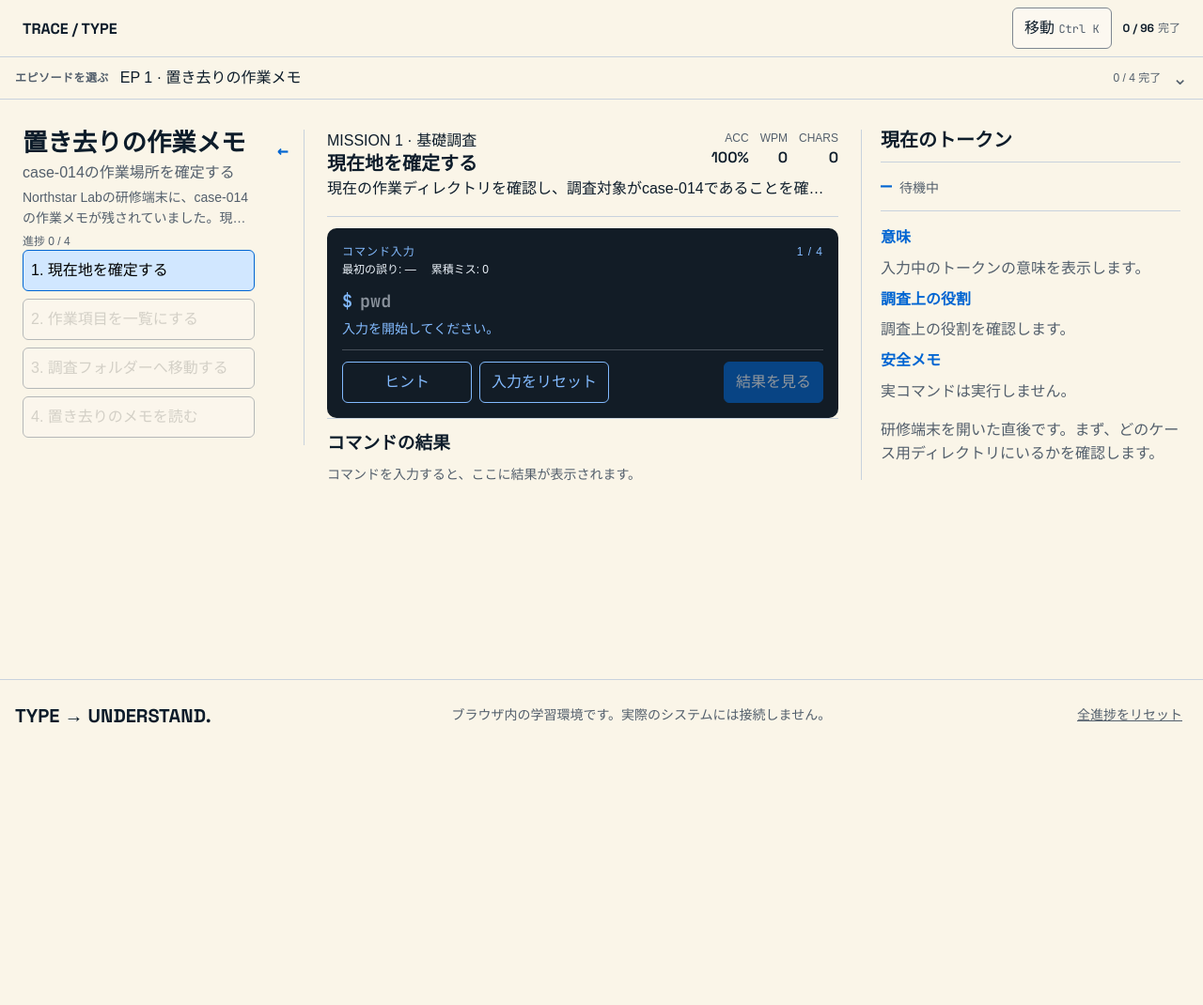
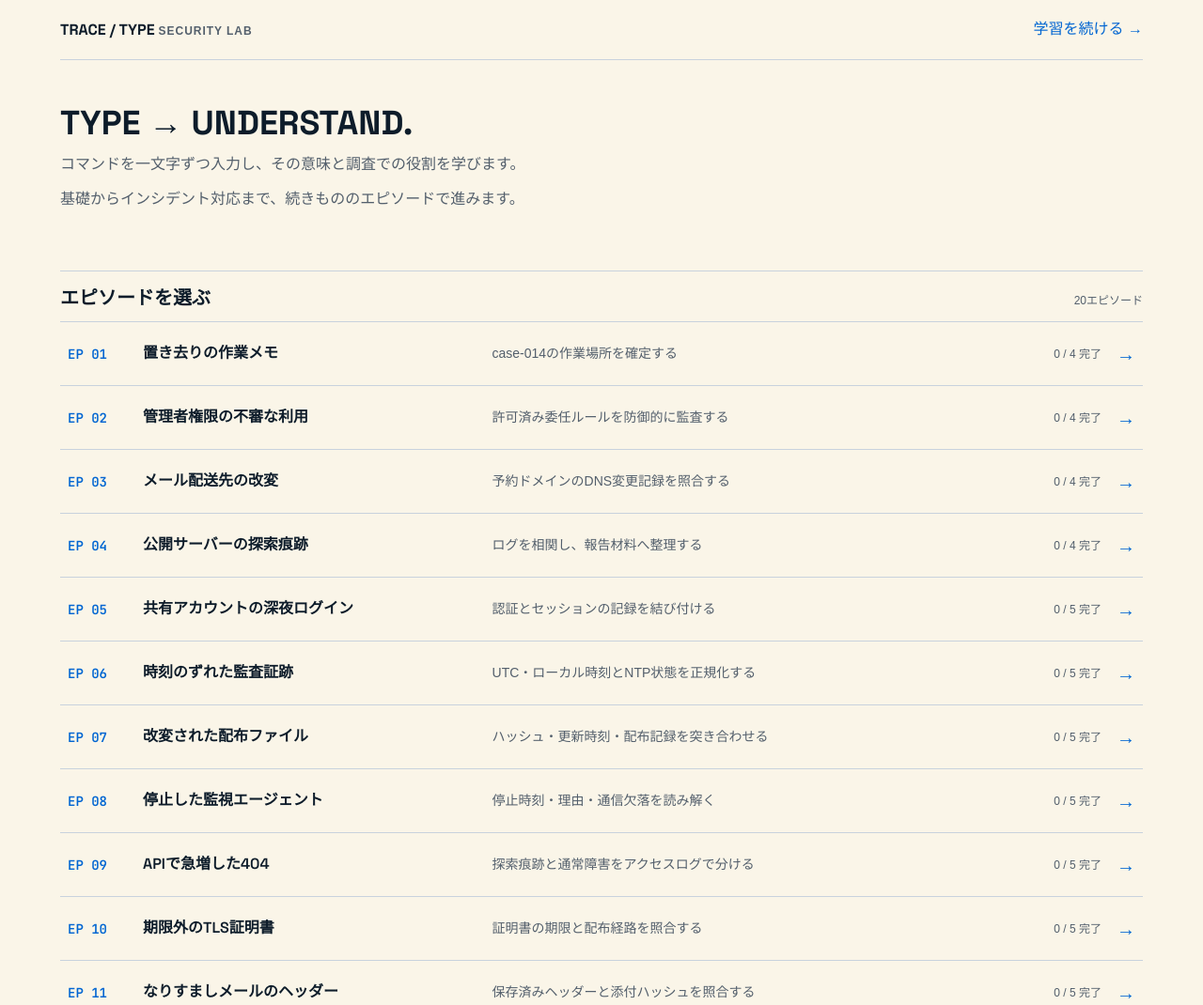
Before and after one commit to okuda-ry/trace-type, a website: page index.html in a window 1280 px wide. Shown: the top 1070 px of the page at 94% size. Before the commit the page ends 800 px from the top, so only its background shows below. Drawn offline with Linux system fonts and the light colour scheme; a web font is replaced by a local one.

Commit message:
feat: add public episode home

```diff
--- a/app.js
+++ b/app.js
@@ -1,4 +1,4 @@
-import { analyze, mistakeKeysAdded, tokenAt, wpm } from "./typing-engine.js?v=20260825-panel2";
+import { analyze, mistakeKeysAdded, tokenAt, wpm } from "./typing-engine.js?v=20260825-home1";
 import {
   flattenMissions,
   isMissionUnlocked,
@@ -7,7 +7,7 @@ import {
   normalizeCompleted,
   normalizeMisses,
   resolveInitialMissionId,
-} from "./progression.js?v=20260825-panel2";
+} from "./progression.js?v=20260825-home1";
 const $ = (s) => document.querySelector(s);
 const read = (k, d) => {
   try {
@@ -149,6 +149,11 @@ function episodeMissionId(index) {
     ep.missions.at(-1)?.id ||
     null
   );
+}
+function requestedEpisodeMissionId(data) {
+  const requestedId = new URLSearchParams(window.location.search).get("episode");
+  const index = data.episodes.findIndex((episode) => episode.id === requestedId);
+  return index < 0 ? null : episodeMissionId(index);
 }
 function closeEpisodePicker() {
   if (e.picker) {
@@ -642,7 +647,11 @@ fetch("./data/missions.json", { cache: "no-cache" })
       saved = JSON.parse(localStorage.getItem("trace-v2-current") || "null");
     } catch {}
     renderEpisodes();
-    select(resolveInitialMissionId(data, completed, saved) || missions[0]?.id);
+    select(
+      requestedEpisodeMissionId(data) ||
+        resolveInitialMissionId(data, completed, saved) ||
+        missions[0]?.id,
+    );
     e.global.textContent = `${completed.length} / ${missions.length}`;
   })
   .catch((error) => {
--- /dev/null
+++ b/home.css
@@ -0,0 +1,275 @@
+/* Hallmark · pre-emit critique: P5 H5 E5 S5 R5 V4
+ * genre: modern-minimal · macrostructure: Index-First · theme: Cobalt-on-warm-paper · nav: N9 · footer: Ft2 · enrichment:none · motion:none · audience: IT beginners and security career learners · use: choose an episode · tone: technical-austere
+ * contrast: pass (40–41) · slop: pass (1–58) · honest: pass (46) · chrome: pass (47) · tokens: pass (48) · responsive: pass (49) · mobile: pass (34,49,50–57) · icons: pass (30) */
+@import url('https://fonts.googleapis.com/css2?family=IBM+Plex+Sans+JP:wght@400;500;600&family=JetBrains+Mono:wght@400;600&family=Space+Grotesk:wght@600;700&display=swap');
+@import url('./tokens.css');
+
+* {
+  box-sizing: border-box;
+}
+
+html,
+body {
+  min-width: 0;
+  min-height: 100vh;
+  margin: 0;
+  overflow-x: clip;
+  background: var(--color-paper);
+  color: var(--color-ink);
+  font: 16px/1.55 var(--font-body);
+}
+
+body {
+  display: flex;
+  flex-direction: column;
+}
+
+a {
+  color: inherit;
+}
+
+a:focus-visible {
+  outline: 2px solid var(--color-focus);
+  outline-offset: 2px;
+}
+
+.home-nav,
+.home-main,
+.home-footer {
+  width: min(calc(100% - (2 * var(--space-xs))), 72rem);
+  margin-inline: auto;
+}
+
+.home-nav {
+  display: flex;
+  align-items: center;
+  justify-content: space-between;
+  gap: var(--space-sm);
+  min-height: 56px;
+  border-bottom: 1px solid var(--color-rule);
+}
+
+.home-wordmark {
+  min-width: 0;
+  overflow: hidden;
+  color: var(--color-ink);
+  font: 700 var(--text-md) var(--font-display);
+  text-decoration: none;
+  text-overflow: ellipsis;
+  white-space: nowrap;
+}
+
+.home-wordmark:hover {
+  color: var(--color-cobalt);
+}
+
+.home-wordmark:active {
+  color: var(--color-ink);
+}
+
+.home-wordmark span {
+  display: none;
+  color: var(--color-muted);
+  font: 600 var(--text-xs) var(--font-body);
+  letter-spacing: .08em;
+}
+
+.home-resume {
+  display: inline-flex;
+  align-items: center;
+  min-height: 44px;
+  border-bottom: 1px solid transparent;
+  color: var(--color-cobalt);
+  text-decoration: none;
+  white-space: nowrap;
+}
+
+.home-resume:hover,
+.home-resume:focus-visible {
+  border-bottom-color: var(--color-cobalt);
+}
+
+.home-resume:active {
+  color: var(--color-ink);
+}
+
+.home-main {
+  flex: 1;
+  padding-block: var(--space-xl);
+}
+
+.home-hero {
+  max-width: 65ch;
+  padding-bottom: calc(var(--space-xl) + var(--space-xs));
+}
+
+.home-hero h1 {
+  min-width: 0;
+  margin: 0;
+  overflow-wrap: anywhere;
+  font: 700 var(--text-display)/1.08 var(--font-display);
+}
+
+.home-hero p {
+  max-width: 65ch;
+  margin: var(--space-xs) 0 0;
+  color: var(--color-muted);
+}
+
+.home-index {
+  border-top: 1px solid var(--color-rule);
+}
+
+.home-index-heading {
+  display: block;
+  align-items: baseline;
+  justify-content: space-between;
+  gap: var(--space-sm);
+  padding-block: var(--space-sm) var(--space-xs);
+}
+
+.home-index-heading h2 {
+  margin: 0;
+  font: 600 var(--text-lg)/1.2 var(--font-display);
+}
+
+.home-index-heading p {
+  margin: var(--space-3xs) 0 0;
+  color: var(--color-muted);
+  font-size: var(--text-xs);
+  text-align: left;
+}
+
+.home-index-heading p[data-state="error"] {
+  color: var(--color-warning);
+}
+
+.home-episode-list {
+  border-top: 1px solid var(--color-rule);
+}
+
+.home-episode-row {
+  display: grid;
+  grid-template-columns: 3.5rem minmax(0, 1fr) auto;
+  align-items: center;
+  gap: var(--space-2xs);
+  min-height: 76px;
+  border-bottom: 1px solid var(--color-rule);
+  padding: var(--space-2xs) var(--space-2xs);
+  color: var(--color-ink);
+  text-decoration: none;
+}
+
+.home-episode-row:hover,
+.home-episode-row:focus-visible {
+  background: var(--color-cobalt-soft);
+}
+
+.home-episode-row:active {
+  color: var(--color-cobalt);
+}
+
+.home-episode-row[aria-current="page"] {
+  border-inline-start: 2px solid var(--color-cobalt);
+}
+
+.home-episode-number {
+  color: var(--color-cobalt);
+  font: 600 var(--text-sm) var(--font-code);
+  white-space: nowrap;
+}
+
+.home-episode-body {
+  display: grid;
+  grid-template-columns: minmax(0, 1fr);
+  align-items: baseline;
+  gap: var(--space-3xs);
+  min-width: 0;
+}
+
+.home-episode-title {
+  min-width: 0;
+  font: 600 var(--text-md)/1.25 var(--font-display);
+  overflow: hidden;
+  text-overflow: ellipsis;
+  white-space: nowrap;
+}
+
+.home-episode-subtitle {
+  min-width: 0;
+  overflow: hidden;
+  color: var(--color-muted);
+  font-size: var(--text-sm);
+  text-overflow: ellipsis;
+  white-space: nowrap;
+}
+
+.home-episode-progress {
+  margin-top: var(--space-3xs);
+  overflow: hidden;
+  color: var(--color-muted);
+  font: var(--text-xs) var(--font-body);
+  text-overflow: ellipsis;
+  white-space: nowrap;
+}
+
+.home-episode-arrow {
+  color: var(--color-cobalt);
+  font: 600 var(--text-lg)/1 var(--font-display);
+  white-space: nowrap;
+}
+
+.home-footer {
+  border-top: 1px solid var(--color-rule);
+  padding-block: var(--space-sm);
+  color: var(--color-muted);
+  font-size: var(--text-xs);
+}
+
+@media (min-width: 40rem) {
+  .home-nav,
+  .home-main,
+  .home-footer {
+    width: min(calc(100% - (2 * var(--space-sm))), 72rem);
+  }
+
+  .home-nav {
+    min-height: 64px;
+  }
+
+  .home-wordmark span {
+    display: inline;
+  }
+
+  .home-main {
+    padding-block: clamp(var(--space-xl), 8vw, var(--space-2xl));
+  }
+
+  .home-hero {
+    padding-bottom: calc(var(--space-2xl) + var(--space-sm));
+  }
+
+  .home-index-heading {
+    display: flex;
+  }
+
+  .home-index-heading p {
+    margin-top: 0;
+    text-align: right;
+  }
+
+  .home-episode-row {
+    grid-template-columns: 4rem minmax(0, 1fr) auto;
+    gap: var(--space-sm);
+    min-height: 68px;
+  }
+
+  .home-episode-body {
+    grid-template-columns: minmax(10rem, 1.1fr) minmax(0, 1.8fr) auto;
+    gap: var(--space-sm);
+  }
+
+  .home-episode-progress {
+    margin-top: 0;
+  }
+}
--- /dev/null
+++ b/home.js
@@ -0,0 +1,88 @@
+import {
+  episodeProgress,
+  normalizeCompleted,
+} from "./progression.js?v=20260825-home1";
+
+const $ = (selector) => document.querySelector(selector);
+const list = $("#episodeList");
+const status = $("#homeStatus");
+
+function readJSON(key, fallback) {
+  try {
+    const value = JSON.parse(localStorage.getItem(key) || "null");
+    return value === null ? fallback : value;
+  } catch {
+    return fallback;
+  }
+}
+
+function setStatus(message, state = "") {
+  status.textContent = message;
+  if (state) status.dataset.state = state;
+  else delete status.dataset.state;
+}
+
+function renderEpisode(episode, completed, currentEpisodeId) {
+  const progress = episodeProgress({ episodes: [episode] }, episode.id, completed);
+  const link = document.createElement("a");
+  link.className = "home-episode-row";
+  link.href = `lab.html?episode=${encodeURIComponent(episode.id)}`;
+  link.title = `EP ${String(episode.number).padStart(2, "0")} · ${episode.title}`;
+  if (episode.id === currentEpisodeId) link.setAttribute("aria-current", "page");
+
+  const number = document.createElement("span");
+  number.className = "home-episode-number";
+  number.textContent = `EP ${String(episode.number).padStart(2, "0")}`;
+
+  const body = document.createElement("span");
+  body.className = "home-episode-body";
+  const title = document.createElement("span");
+  title.className = "home-episode-title";
+  title.textContent = episode.title;
+  const subtitle = document.createElement("span");
+  subtitle.className = "home-episode-subtitle";
+  subtitle.textContent = episode.subtitle || "";
+  const done = document.createElement("span");
+  done.className = "home-episode-progress";
+  done.textContent = `${progress.done} / ${progress.total} 完了`;
+  body.append(title, subtitle, done);
+
+  const arrow = document.createElement("span");
+  arrow.className = "home-episode-arrow";
+  arrow.setAttribute("aria-hidden", "true");
+  arrow.textContent = "→";
+  link.append(number, body, arrow);
+  list.append(link);
+}
+
+setStatus("エピソードを読み込んでいます。");
+fetch("./data/missions.json", { cache: "no-cache" })
+  .then((response) => {
+    if (!response.ok) throw Error("教材データを取得できませんでした。");
+    return response.json();
+  })
+  .then((data) => {
+    if (data.version !== 2 || !Array.isArray(data.episodes)) {
+      throw Error("教材データの形式を確認できませんでした。");
+    }
+    const completed = normalizeCompleted(data, readJSON("trace-v2-completed", []));
+    const currentMission = readJSON("trace-v2-current", null);
+    const currentEpisodeId =
+      typeof currentMission === "string"
+        ? data.episodes.find((episode) =>
+            episode.missions.some((mission) => mission.id === currentMission),
+          )?.id
+        : null;
+    list.replaceChildren();
+    data.episodes.forEach((episode) =>
+      renderEpisode(episode, completed, currentEpisodeId),
+    );
+    setStatus(`${data.episodes.length}エピソード`);
+  })
+  .catch((error) => {
+    console.error(error);
+    setStatus(
+      "教材データを読み込めませんでした。時間をおいて再度お試しください。",
+      "error",
+    );
+  });
--- a/index.html
+++ b/index.html
@@ -2,128 +2,32 @@
 <html lang="ja">
 <head>
   <meta charset="utf-8">
-  <meta name="viewport" content="width=device-width, initial-scale=1">
-  <title>TRACE / TYPE — Narrative Security Lab</title>
-  <link rel="stylesheet" href="styles.css?v=20260825-panel2">
+  <meta name="viewport" content="width=device-width, initial-scale=1, viewport-fit=cover">
+  <meta name="description" content="TRACE / TYPEは、コマンドを一文字ずつ入力して調査の意味を学ぶブラウザ教材です。">
+  <title>TRACE / TYPE — TYPE → UNDERSTAND.</title>
+  <link rel="stylesheet" href="home.css?v=20260825-home1">
   <link rel="icon" href="favicon.svg" type="image/svg+xml">
 </head>
-<body>
-  <header class="top-nav" aria-label="グローバルナビゲーション">
-    <a class="wordmark" href=".">TRACE / TYPE <span>SECURITY LAB</span></a>
-    <button class="palette-trigger" id="paletteTrigger" type="button">移動 <kbd>Ctrl K</kbd></button>
-    <div class="global-progress" aria-label="全体進捗">
-      <strong id="globalProgress">0 / —</strong>
-      <span>完了</span>
-    </div>
+<body class="home-page">
+  <header class="home-nav" aria-label="グローバルナビゲーション">
+    <a class="home-wordmark" href="./">TRACE / TYPE <span>SECURITY LAB</span></a>
+    <a class="home-resume" href="lab.html">学習を続ける →</a>
   </header>
-  <details class="episode-picker" id="episodePicker">
-    <summary class="episode-picker-summary" aria-label="エピソードを選ぶ" aria-controls="episodeMap" aria-expanded="false">
-      <span class="episode-picker-label">エピソードを選ぶ</span>
-      <span class="episode-picker-current" id="currentEpisodeSummary">EP 1 · 読み込み中</span>
-      <span class="episode-picker-progress" id="currentEpisodeProgress">0 / — 完了</span>
-      <span class="episode-picker-chevron" aria-hidden="true">⌄</span>
-    </summary>
-    <nav class="episode-map" id="episodeMap" aria-label="エピソード一覧"></nav>
-  </details>
-  <main class="lab-layout">
-    <aside class="story-column" aria-labelledby="episodeTitle">
-      <button class="story-toggle" id="storyToggle" type="button" aria-controls="storyContent" aria-expanded="true" aria-label="左欄を閉じる" title="左欄を閉じる">
-        <span class="story-toggle-glyph" aria-hidden="true">←</span>
-        <span class="story-toggle-label" id="storyToggleLabel">左欄を閉じる</span>
-      </button>
-      <div class="story-content" id="storyContent">
-        <h1 id="episodeTitle">読み込み中</h1>
-        <p id="episodeSubtitle"></p>
-        <p id="episodeBriefing" class="episode-briefing"></p>
-        <div class="episode-progress" id="episodeProgress"></div>
-        <nav class="mission-sequence" id="missionSequence" aria-label="ミッション手順"></nav>
+  <main class="home-main">
+    <section class="home-hero" aria-labelledby="homeTitle">
+      <h1 id="homeTitle">TYPE → UNDERSTAND.</h1>
+      <p>コマンドを一文字ずつ入力し、その意味と調査での役割を学びます。</p>
+      <p>基礎からインシデント対応まで、続きもののエピソードで進みます。</p>
+    </section>
+    <section class="home-index" aria-labelledby="episodeIndexTitle">
+      <div class="home-index-heading">
+        <h2 id="episodeIndexTitle">エピソードを選ぶ</h2>
+        <p id="homeStatus" role="status" aria-live="polite">エピソードを読み込んでいます。</p>
       </div>
-    </aside>
-    <section class="practice-column" aria-labelledby="missionTitle">
-      <header class="practice-header">
-        <div>
-          <div class="section-label" id="missionMeta">MISSION</div>
-          <h2 id="missionTitle">読み込み中</h2>
-          <p id="missionGoal"></p>
-        </div>
-        <div class="stats" aria-label="タイピング統計">
-          <span>ACC<strong id="accuracy">100%</strong></span>
-          <span>WPM<strong id="wpm">0</strong></span>
-          <span>CHARS<strong id="chars">0</strong></span>
-        </div>
-      </header>
-      <section class="terminal" aria-labelledby="terminalTitle">
-        <div class="terminal-label">
-          <span id="terminalTitle">コマンド入力</span>
-          <span id="lessonCount"></span>
-        </div>
-        <div class="typing-meta">
-          <span id="errorMeta">最初の誤り: —</span>
-          <span id="missCount">累積ミス: 0</span>
-        </div>
-        <div class="command-line">
-          <span class="prompt">$</span>
-          <div id="typingOutput" aria-live="polite"></div>
-        </div>
-        <input id="commandInput" class="command-input" autocomplete="off" autocapitalize="off" spellcheck="false" aria-label="コマンド入力" aria-describedby="typingFeedback">
-        <div class="typing-feedback" id="typingFeedback" aria-live="polite">
-          入力を開始してください。
-        </div>
-        <div class="action-row">
-          <div>
-            <button class="button secondary" id="hintBtn" type="button">ヒント</button>
-            <button class="button secondary" id="resetBtn" type="button">入力をリセット</button>
-          </div>
-          <button class="button primary" id="executeBtn" type="button" disabled>結果を見る</button>
-        </div>
-      </section>
-      <section class="evidence" aria-labelledby="outputTitle">
-        <h3 id="outputTitle">コマンドの結果</h3>
-        <pre id="mockOutput">コマンドを入力すると、ここに結果が表示されます。</pre>
-      </section>
-      <section class="quiz-card" id="quiz" hidden aria-labelledby="quizTitle">
-        <h2 id="quizTitle">確認クイズ</h2>
-        <p id="quizQuestion"></p>
-        <div class="choices" id="choices"></div>
-        <p class="quiz-status" id="quizStatus" aria-live="polite" aria-atomic="true"></p>
-        <button class="button primary" id="nextBtn" type="button" hidden>次のミッションへ</button>
-      </section>
-      <section class="sponsor" id="sponsor" hidden aria-label="スポンサー教材">
-        <strong>学習資料の紹介予定</strong>
-        <p>広告・アフィリエイト予定。タイピング中は表示しません。</p>
-      </section>
+      <nav id="episodeList" class="home-episode-list" aria-label="エピソード一覧"></nav>
     </section>
-    <aside class="inspector" aria-labelledby="inspectorTitle">
-      <h2 id="inspectorTitle">現在のトークン</h2>
-      <div class="token-card" id="tokenCard"></div>
-      <dl>
-        <dt>意味</dt>
-        <dd id="meaning"></dd>
-        <dt>調査上の役割</dt>
-        <dd id="why"></dd>
-        <dt>安全メモ</dt>
-        <dd id="safety"></dd>
-      </dl>
-      <div class="handoff" id="handoff"></div>
-    </aside>
   </main>
-  <footer class="statement">
-    <strong>TYPE → UNDERSTAND.</strong>
-    <span>ブラウザ内の学習環境です。実際のシステムには接続しません。</span>
-    <button id="resetAll" type="button">全進捗をリセット</button>
-  </footer>
-  <dialog id="commandPalette" aria-labelledby="paletteTitle">
-    <form method="dialog" class="palette-dialog">
-      <div class="palette-head">
-        <h2 id="paletteTitle">エピソード／ミッションへ移動</h2>
-      <button value="cancel" aria-label="閉じる">×</button>
-      </div>
-      <label for="paletteInput">EP名・ミッション名・コマンドを検索</label>
-      <input id="paletteInput" aria-label="EP名・ミッション名・コマンドを検索" type="search" placeholder="EP名・ミッション名・コマンドを検索" autocomplete="off" role="combobox" aria-controls="paletteResults" aria-expanded="false" aria-haspopup="listbox" aria-autocomplete="list">
-      <div id="paletteResults" role="listbox" aria-label="検索結果"></div>
-      <p class="palette-hint">↑↓ 移動 · Enter 決定 · Esc 閉じる</p>
-    </form>
-  </dialog>
-  <script type="module" src="app.js?v=20260825-panel2"></script>
+  <footer class="home-footer">TRACE / TYPE · ブラウザ内の学習環境</footer>
+  <script type="module" src="home.js?v=20260825-home1"></script>
 </body>
 </html>
```
Also changed, not shown: lab.html (added, +129 -0 lines), tests/progression.test.mjs (+79 -21 lines), .hallmark/log.json.
